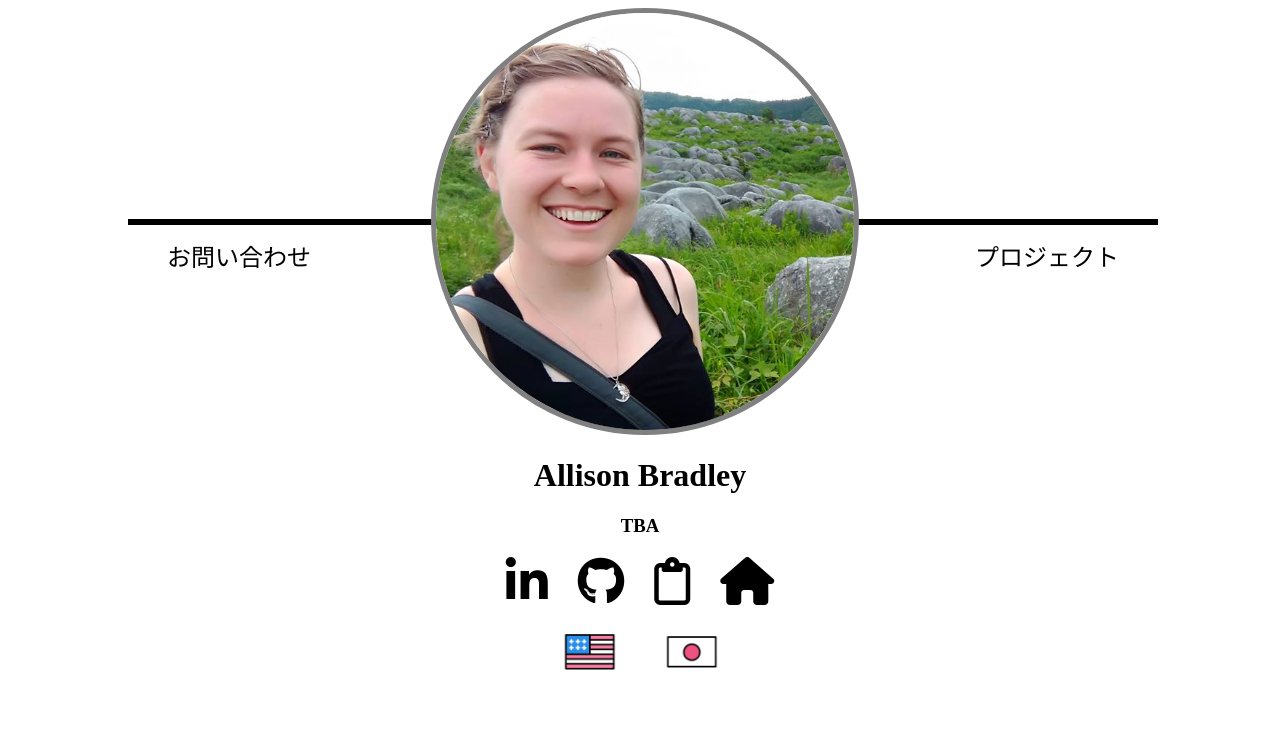
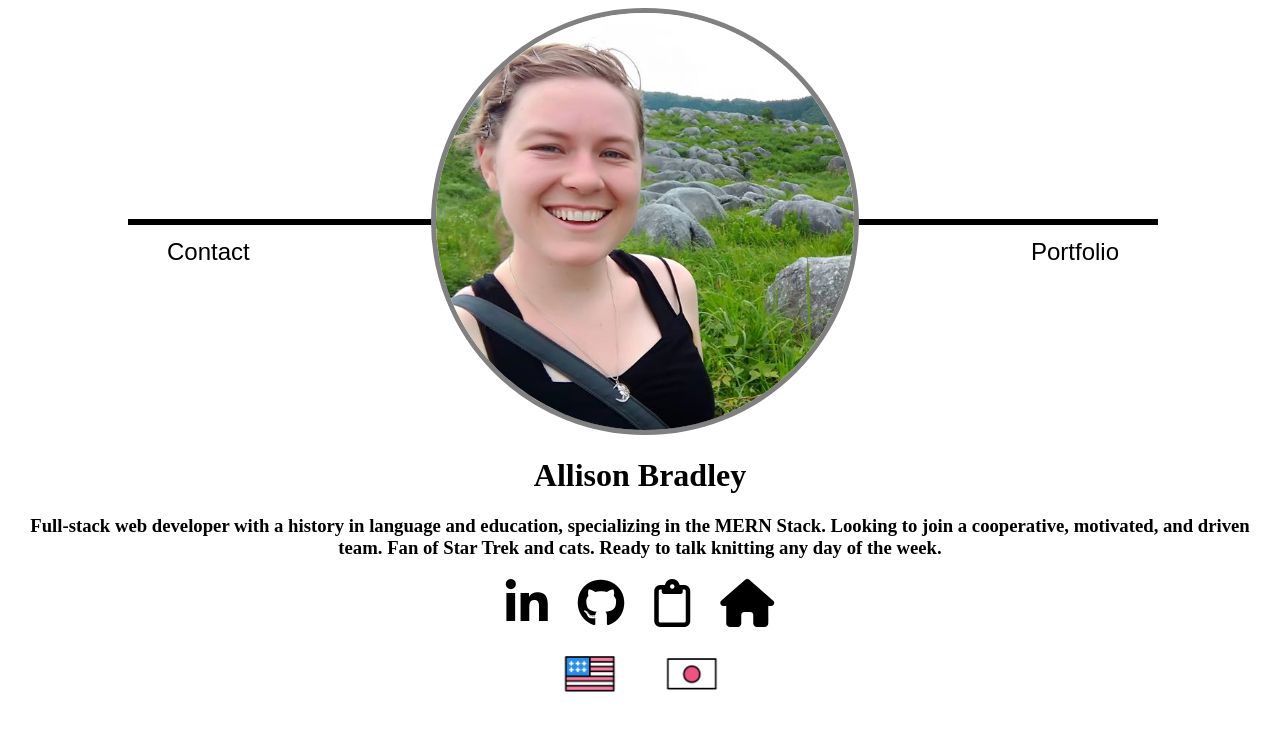
Before and after one commit to BestBroBradley/react-profile, a React (Create React App) app: page / in a window 1280 px wide. Shown: the top 730 px of the page. Built offline with nearby package versions, Linux system fonts and the light colour scheme; the HTML template or start-up script is replaced by a standard one; a web font is replaced by a local one.

Commit message:
more Japanese

```diff
--- a/src/App.js
+++ b/src/App.js
@@ -14,7 +14,7 @@
   })
 
   useEffect(() => {
-    setState({ ...state, language: "English" })
+    setState({ ...state, language: "USA" })
     console.log("State changed")
   }, [])
 
--- a/src/components/pages/About.js
+++ b/src/components/pages/About.js
@@ -29,7 +29,7 @@
     <Link to="/contact" id="contact-btn"><Button>{language === "USA" ? "Contact" : "お問い合わせ"}</Button></Link>
                     </div>
                     <div className="link">
-                        <Link to="/portfolio" id="port-btn"><Button>{language === "USA" ? "Contact" : "プロジェクト"}</Button></Link>
+                        <Link to="/portfolio" id="port-btn"><Button>{language === "USA" ? "Portfolio" : "プロジェクト"}</Button></Link>
                     </div>
                 </div>
                 <img alt="The author" src={Me} />
--- a/src/components/pages/Contact.js
+++ b/src/components/pages/Contact.js
@@ -21,7 +21,7 @@
                 secondaryLink="/"
                 secondaryBtn={language === "USA" ? "Home" : "ホーム"}
                 primaryLink="/portfolio"
-                primaryBtn={language === "USA" ? "Contact" : "プロジェクト"}
+                primaryBtn={language === "USA" ? "Portfolio" : "プロジェクト"}
                 alt="telephone"
             />
             <ContactWrapper>
--- a/src/components/pages/Portfolio.js
+++ b/src/components/pages/Portfolio.js
@@ -1,24 +1,35 @@
-import React from "react"
+import React, { useContext } from "react"
 import { Navbar } from '../Navbar'
 import { PortfolioWrapper } from "../../styles"
 import { Card } from "../subcomponents/Card"
 import portfolio from "../../data/portfolio.json"
+import { languageContext } from "../../languageContext.js"
 
 export const Portfolio = () => {
+
+    const { state } = useContext(languageContext)
+
+    const { language } = state
+    console.log("contact")
+    console.log(language)
+
+    const subheaderEng = "Click on the photos below to be redirected."
+    const subheaderJapan = "格プロジェクトを見るために、下にあるイメージをクリックして下さい。"
+
     return (
         <>
             <Navbar
-                title="Portfolio"
+                title={language === "USA" ? "Portfolio" : "プロジェクト"}
                 secondaryLink="/"
-                secondaryBtn="Home"
+                secondaryBtn={language === "USA" ? "Home" : "ホーム"}
                 primaryLink="/contact"
-                primaryBtn="Contact"
+                primaryBtn={language === "USA" ? "Contact" : "お問い合わせ"}
                 alt="computer and eyeglasses"
             />
             <PortfolioWrapper>
                 <div id="outer-div">
                     <h1>My Work</h1>
-                    <p>Click on the photos below to be redirected.</p>
+                    <p>{language === "USA" ? subheaderEng : subheaderJapan}</p>
                     <div className="container">
                         {portfolio.map((project) =>
                             <Card
```
